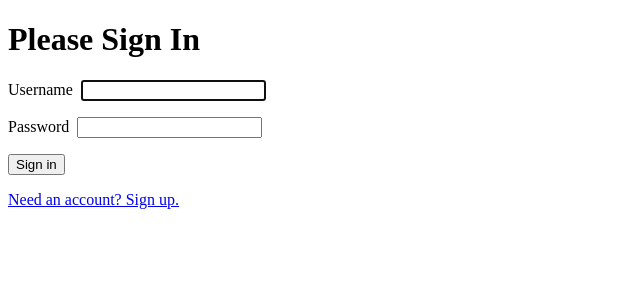
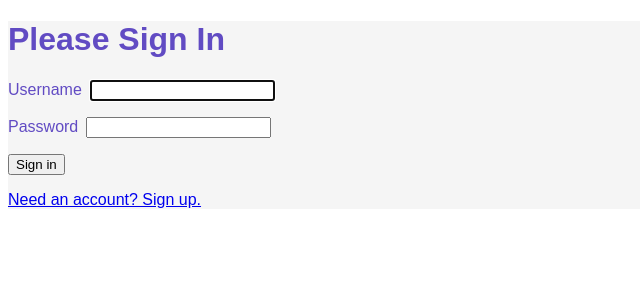
Before and after one commit to BlueKYGirl/patient_first, a Vue app in the folder vue/: page /login in a window 1280 px wide. Shown: the top 300 px of the page, without its empty margins (0-640 px from the left). Built offline with nearby package versions, Linux system fonts and the light colour scheme.

Commit message:
Little bit of work

```diff
--- a/vue/src/css/styles.css
+++ b/vue/src/css/styles.css
@@ -1,4 +1,4 @@
-body {
+div {
     font-family: Arial, Helvetica, sans-serif;
     background-color: whitesmoke;
     color: #614BC3;
--- a/vue/src/router/index.js
+++ b/vue/src/router/index.js
@@ -6,6 +6,7 @@ import HomeView from '../views/HomeView.vue';
 import LoginView from '../views/LoginView.vue';
 import LogoutView from '../views/LogoutView.vue';
 import RegisterView from '../views/RegisterView.vue';
+import DoctorsListView from '../views/DoctorsListView.vue';
 
 /**
  * The Vue Router is used to "direct" the browser to render a specific view component
@@ -47,6 +48,14 @@ const routes = [
     meta: {
       requiresAuth: false
     }
+  },
+  {
+    path: "/doctors",
+    name: "doctors",
+    component: DoctorsListView,
+    meta: {
+      requiresAuth: false
+    }
   }
 ];
 
--- /dev/null
+++ b/vue/src/views/DoctorsListView.vue
@@ -0,0 +1,14 @@
+<template>
+    <div>
+
+    </div>
+</template>
+
+<script>
+
+</script>
+
+<style scoped>
+@import '../css/styles.css';
+
+</style>
--- a/vue/src/views/HomeView.vue
+++ b/vue/src/views/HomeView.vue
@@ -8,8 +8,9 @@
 
 <script>
 import GlobalHeader from '../components/GlobalHeader.vue';
-import FileUpload from '../components/FileUpload.vue';
-import ImageViewer from '../components/ImageViewer.vue';
+
+//import FileUpload from '../components/FileUpload.vue';
+//import ImageViewer from '../components/ImageViewer.vue';
 
 export default {
   components: {
@@ -18,3 +19,7 @@ export default {
   }
 };
 </script>
+
+<style scoped>
+@import '../css/styles.css';
+</style>
--- a/vue/src/views/LoginView.vue
+++ b/vue/src/views/LoginView.vue
@@ -26,6 +26,7 @@
 
 <script>
 import authService from "../services/AuthService";
+
 
 export default {
   components: {},
@@ -61,8 +62,9 @@ export default {
 };
 </script>
 
-<style scoped>
+<style scoped >
 /* <rel="stylesheet" href="../css/styles.css" /> */
+@import '../css/styles.css';
 .form-input-group {
   margin-bottom: 1rem;
 }
--- a/vue/src/views/LogoutView.vue
+++ b/vue/src/views/LogoutView.vue
@@ -3,6 +3,7 @@
 </template>
 
 <script>
+
 export default {
   created() {
     this.$store.commit("LOGOUT");
@@ -10,3 +11,7 @@ export default {
   }
 };
 </script>
+
+<style scoped >
+@import '../css/styles.css';
+</style>
--- a/vue/src/views/RegisterView.vue
+++ b/vue/src/views/RegisterView.vue
@@ -25,6 +25,7 @@
 
 <script>
 import authService from '../services/AuthService';
+
 
 export default {
   data() {
@@ -73,6 +74,7 @@ export default {
 </script>
 
 <style scoped>
+@import '../css/styles.css';
 .form-input-group {
   margin-bottom: 1rem;
 }
```
Also changed, not shown: vue/src/components/DoctorsList.vue (added, +15 -0 lines).
